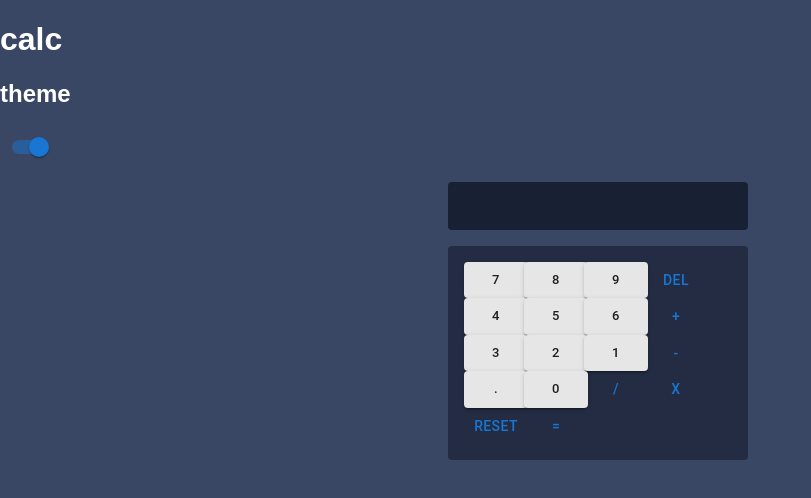
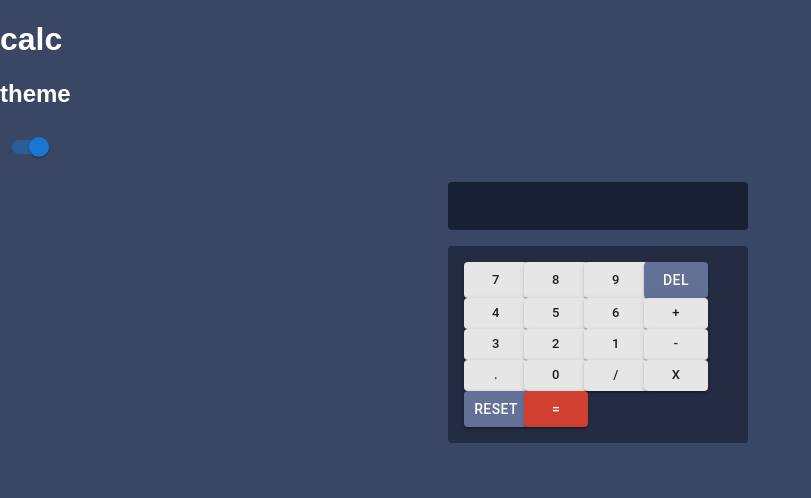
Before and after one commit to ChristalBell/my-calculator, a React (Create React App) app: page / in a window 1280 px wide. Shown: the top 498 px of the page, without its empty margins (0-811 px from the left). Built offline with nearby package versions, Linux system fonts and the light colour scheme.

Commit message:
themes set up :)

```diff
--- a/src/components/Keypad.js
+++ b/src/components/Keypad.js
@@ -142,14 +142,17 @@ function Keypad() {
     {}
   );
 
-  const theme = createTheme({
+  const regular = createTheme({
     palette: {
-      main: "#fefefe",
+      primary: {
+        main: "hsl(224,21%,49%)",
+      },
+      secondary: {
+        main: "hsl(6, 63%, 50%)",
+      },
     },
   });
-
   return (
-    <ThemeProvider theme={theme}>
     <div className="calculator-grid">
       <div className="output">
         <div className="previous-operand">
@@ -162,9 +165,15 @@ function Keypad() {
         <DigitButton digit="7" dispatch={dispatch} />
         <DigitButton digit="8" dispatch={dispatch} />
         <DigitButton digit="9" dispatch={dispatch} />
-          <Button onClick={() => dispatch({ type: ACTIONS.DELETE_DIGIT })}>
+        <ThemeProvider theme={regular}>
+          <Button
+            color="primary"
+            variant="contained"
+            onClick={() => dispatch({ type: ACTIONS.DELETE_DIGIT })}
+          >
             DEL
           </Button>
+        </ThemeProvider>
         <DigitButton digit="4" dispatch={dispatch} />
         <DigitButton digit="5" dispatch={dispatch} />
         <DigitButton digit="6" dispatch={dispatch} />
@@ -177,15 +186,26 @@ function Keypad() {
         <DigitButton digit="0" dispatch={dispatch} />
         <OperationButton operation="/" dispatch={dispatch} />
         <OperationButton operation="x" dispatch={dispatch} />
-          <Button onClick={() => dispatch({ type: ACTIONS.CLEAR })}>
+        <ThemeProvider theme={regular}>
+          <Button
+            color="primary"
+            variant="contained"
+            size="medium"
+            onClick={() => dispatch({ type: ACTIONS.CLEAR })}
+          >
             RESET
           </Button>
-          <Button onClick={() => dispatch({ type: ACTIONS.EVALUATE })}>
+          <Button
+            color="secondary"
+            variant="contained"
+            size="medium"
+            onClick={() => dispatch({ type: ACTIONS.EVALUATE })}
+          >
             =
           </Button>
+        </ThemeProvider>
       </div>
     </div>
-    </ThemeProvider>
   );
 }
 
--- a/src/components/OperationButton.js
+++ b/src/components/OperationButton.js
@@ -1,13 +1,30 @@
-import { Button } from "@mui/material";
+import { Button, ThemeProvider, createTheme } from "@mui/material";
 import { ACTIONS } from "./Keypad";
+
+const theme = createTheme({
+  palette: {
+    primary: {
+      main: "hsl(0, 0%, 90%)",
+    },
+    shadows: {
+      2: "hsl(0, 0%, 93%)",
+    },
+  },
+});
+
 export default function OperationButton({ dispatch, operation }) {
   return (
+    <ThemeProvider theme={theme}>
       <Button
+        variant="contained"
+        color="primary"
+        size="small"
         onClick={() =>
           dispatch({ type: ACTIONS.CHOOSE_OPERATION, payload: { operation } })
         }
       >
         {operation}
       </Button>
+    </ThemeProvider>
   );
 }
```
Lines whose indentation alone changed are shown as unchanged.
